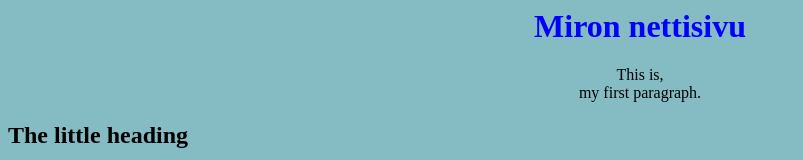
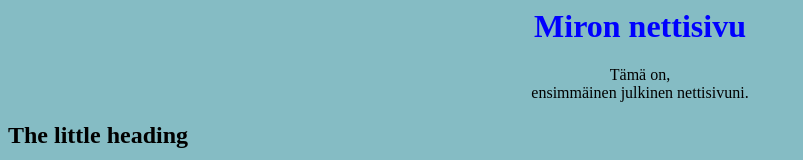
Before and after one commit to mrmirror5/mywebsite, a plain HTML site: page index.html in a window 1280 px wide. Shown: the top 160 px of the page, without its empty margins (0-803 px from the left). Drawn offline with Linux system fonts and the light colour scheme.

Commit message:
Update index.html

```diff
--- a/index.html
+++ b/index.html
@@ -3,7 +3,7 @@
 	<body style="background-color:rgb(133, 188, 196);">
 		<h1 style="text-align:center;color:blue;">Miron nettisivu</h1>
 
-		<p title="I am a tooltip!" style=text-align:center>This is, <br> my first paragraph.</p>
+		<p title="I am a tooltip!" style=text-align:center>Tämä on, <br> ensimmäinen julkinen nettisivuni.</p>
 		<h2 title="Heading size 2">The little heading</h2>
 
 		<strong>BABA Jango</strong>
```
